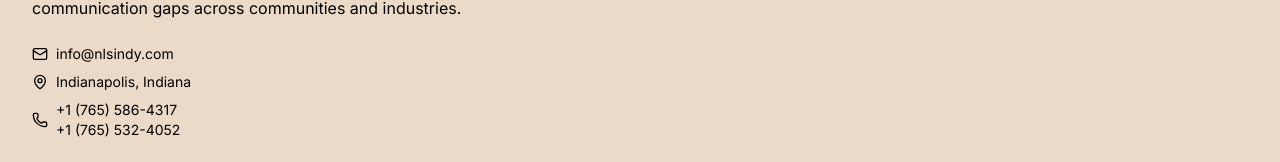
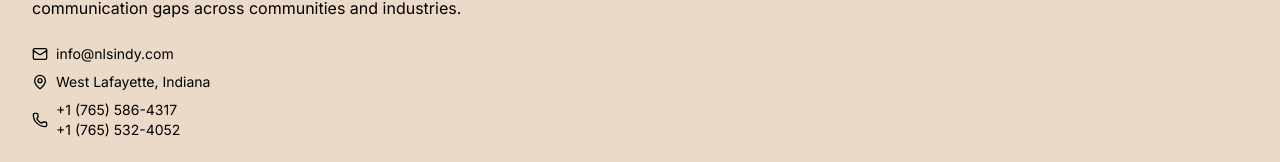
Before and after one commit to SherifAshraf2003/Nile-Language-Translation, a Next.js app: page /about in a window 1280 px wide. Shown: the part 1990-2152 px from the top of the page. Built offline with nearby package versions, Linux system fonts and the light colour scheme; a web font is replaced by a local one.

Commit message:
feat: change address to West Lafayette, Indiana

```diff
--- a/src/components/Footer.tsx
+++ b/src/components/Footer.tsx
@@ -35,12 +35,12 @@ const Footer = () => {
               <div className="flex items-start space-x-2">
                 <MapPin className="h-3 w-3 sm:h-4 sm:w-4 mt-0.5" />
                 <a
-                  href="https://www.google.com/maps/search/?api=1&query=Indianapolis, Indiana"
+                  href="https://www.google.com/maps/search/?api=1&query=West+Lafayette,+Indiana"
                   target="_blank"
                   rel="noopener noreferrer"
                   className="hover:underline"
                 >
-                  Indianapolis, Indiana
+                  West Lafayette, Indiana
                 </a>
               </div>
               <div className="flex items-center space-x-2">
```
Also changed, not shown: 1 other file (tests, documents, lock files or other folders).
